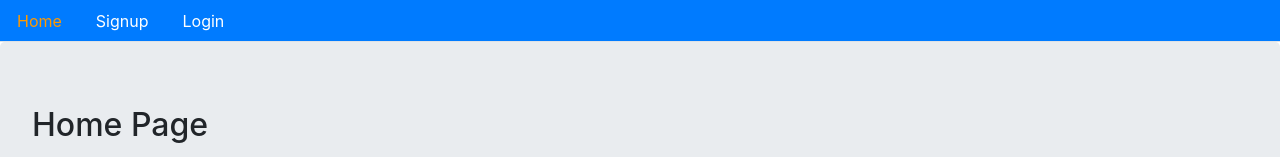
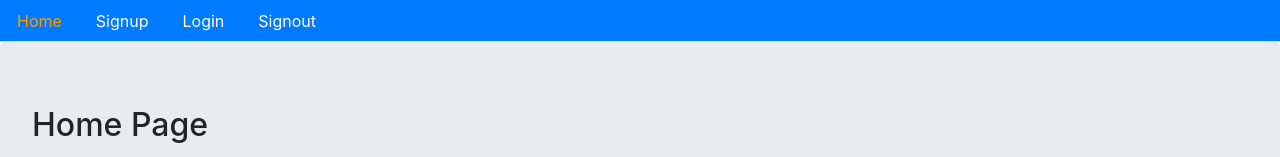
Before and after one commit to kluu1/Bookstore, a React (Create React App) app in the folder client/: page / in a window 1280 px wide. Shown: the top 157 px of the page. Built offline with nearby package versions, Linux system fonts and the light colour scheme; no server answers.

Commit message:
implement signout frontend

```diff
--- a/client/src/auth/index.js
+++ b/client/src/auth/index.js
@@ -24,3 +24,18 @@ export const login = user => {
     data: JSON.stringify(user)
   });
 };
+
+export const authenticate = (data, next) => {
+  if (typeof window !== 'undefined') {
+    localStorage.setItem('jwt', JSON.stringify(data));
+    next();
+  }
+};
+
+export const signout = (next) => {
+  if (typeof window !== 'undefined') {
+    localStorage.removeItem('jwt');
+    next();
+    return axios({ method: 'GET', url: `${API_URL}/signout` });
+  }
+};
--- a/client/src/core/Menu.js
+++ b/client/src/core/Menu.js
@@ -1,5 +1,6 @@
 import React from 'react';
 import { Link, withRouter } from 'react-router-dom';
+import { signout } from '../auth';
 
 const isActive = (history, path) => {
   if (history.location.pathname === path) {
@@ -32,6 +33,18 @@ const Menu = ({history}) => (
           Login
         </Link>
       </li>
+      <li className='nav-item'>
+        <span
+          className='nav-link'
+          style={{cursor: 'pointer', color: '#fff'}}
+          onClick={() => signout(() => {
+            history.push('/');
+            })
+          }
+        >
+          Signout
+        </span>
+      </li>
     </ul>
   </div>
 );
```
